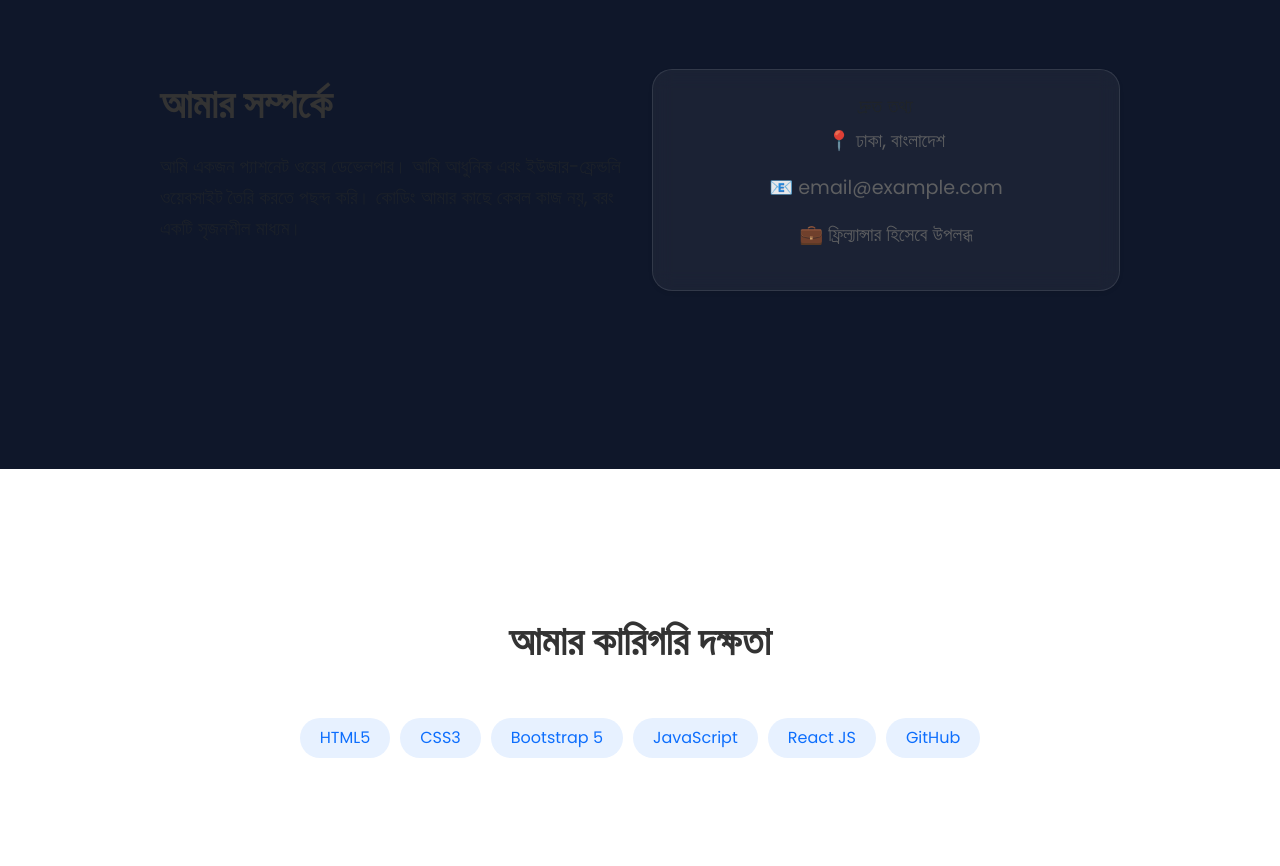
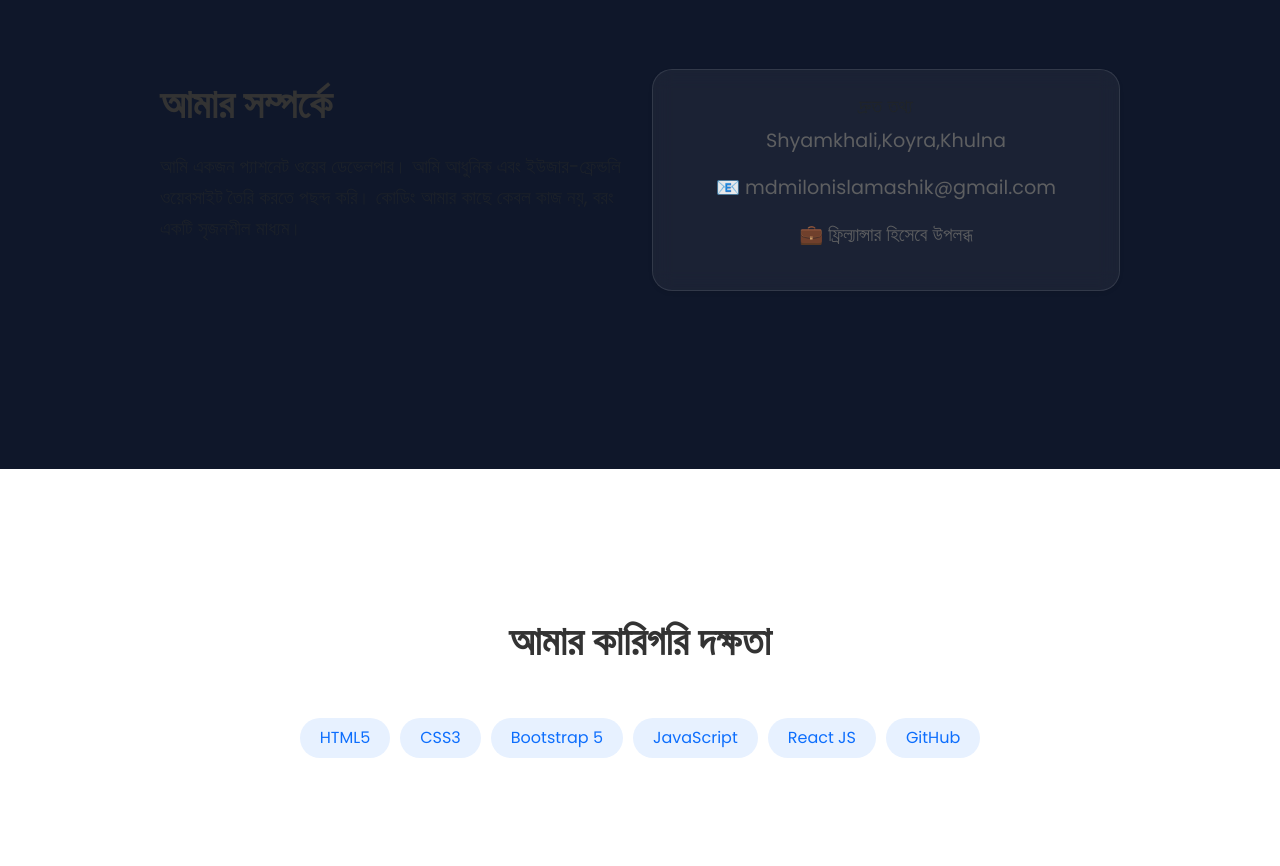
Before and after one commit to mdmilonislamashik/unfinished-love-multimedia, a plain HTML site: page index.html in a window 1280 px wide. Shown: the part 1180-2046 px from the top of the page. Drawn offline with nearby package versions, Linux system fonts and the light colour scheme.

Commit message:
Update index.html

```diff
--- a/index.html
+++ b/index.html
@@ -89,8 +89,9 @@
                 <div class="col-md-6 text-center">
                     <div class="card p-4 shadow-sm">
                         <h5>দ্রুত তথ্য</h5>
-                        <p>📍 ঢাকা, বাংলাদেশ</p>
-                        <p>📧 email@example.com</p>
+                        <p>Shyamkhali,Koyra,Khulna </p>
+                        <p>📧 mdmilonislamashik@gmail.com
+                     </p>
                         <p>💼 ফ্রিল্যান্সার হিসেবে উপলব্ধ</p>
                     </div>
                 </div>
@@ -148,7 +149,7 @@
                     <form action="https://formspree.io/f/xwvvkwlz" method="POST">
                         <div class="mb-3">
                             <label class="form-label">আপনার নাম</label>
-                            <input type="text" name="name" class="form-control" placeholder="আপনার পুরো নাম লিখুন" required>
+                            <input type="text" name="name" class="form-control" placeholder="Milon Islam," required>
                         </div>
                         <div class="mb-3">
                             <label class="form-label">ইমেইল ঠিকানা</label>
```
